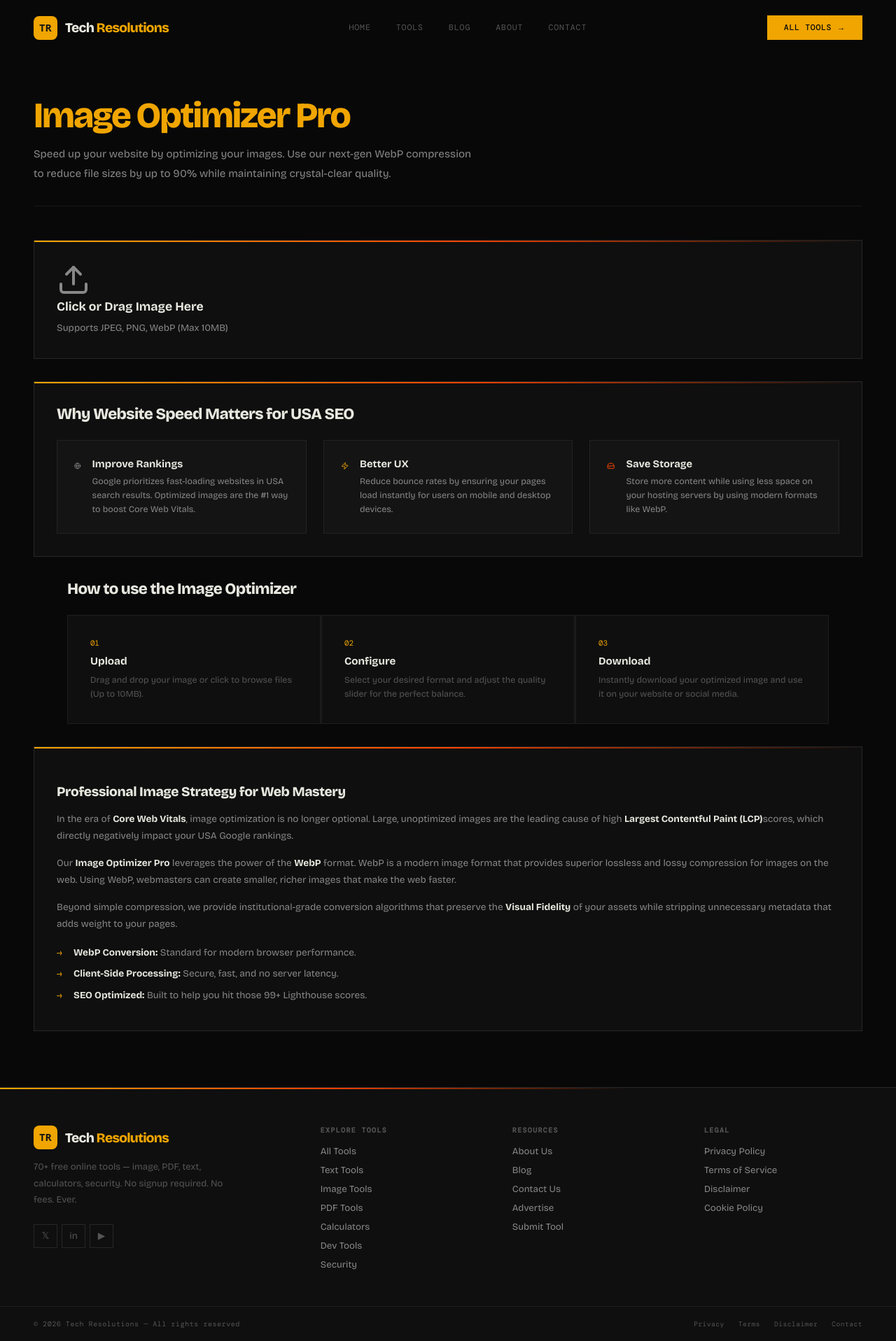
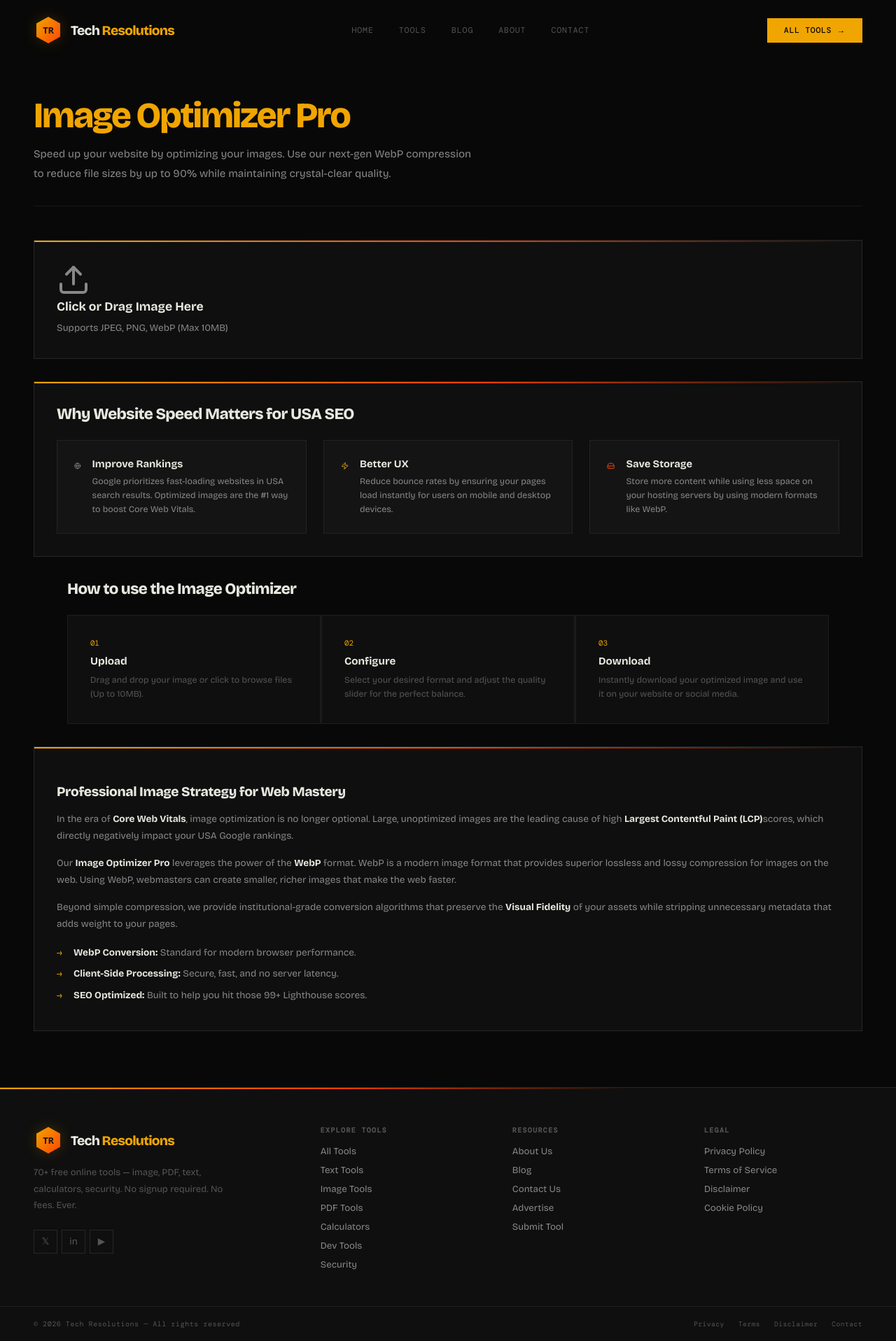
Before and after one commit to farhan01-aazmi/shadow-toolhub, a Next.js app: page /tools/image-optimizer in a window 1280 px wide. Shown: the whole page at 70% size. Built offline with nearby package versions, Linux system fonts and the light colour scheme.

Commit message:
design: upgrade logo to premium hexagonal design and fix blog section full-width layout

```diff
--- a/src/app/globals.css
+++ b/src/app/globals.css
@@ -78,9 +78,15 @@
 }
 
 .logo-mark svg {
-  width: 34px;
-  height: 34px;
-  display: block
+  width: 42px;
+  height: 42px;
+  display: block;
+  filter: drop-shadow(0 0 10px rgba(240, 165, 0, 0.2));
+  transition: transform 0.3s ease;
+}
+
+.logo:hover .logo-mark svg {
+  transform: rotate(5deg) scale(1.05);
 }
 
 .logo-word {
@@ -732,9 +738,6 @@
   max-width: 1400px;
   margin: 0 auto;
   padding: 0 48px 72px;
-  display: grid;
-  grid-template-columns: 1fr 300px;
-  gap: 48px;
 }
 
 .blog-hd {
--- a/src/components/layout/Footer.tsx
+++ b/src/components/layout/Footer.tsx
@@ -8,9 +8,15 @@
         <div className="foot-brand">
           <Link href="/" className="logo">
             <div className="logo-mark">
-              <svg viewBox="0 0 34 34" fill="none">
-                <rect width="34" height="34" rx="8" fill="#f0a500" />
-                <text x="50%" y="54%" dominantBaseline="middle" textAnchor="middle" fill="#141414" fontSize="14" fontWeight="900" fontFamily="system-ui">TR</text>
+              <svg viewBox="0 0 42 42" fill="none">
+                <defs>
+                  <linearGradient id="hexGradFoot" x1="0%" y1="0%" x2="100%" y2="100%">
+                    <stop offset="0%" stopColor="#f0a500" />
+                    <stop offset="100%" stopColor="#ff4500" />
+                  </linearGradient>
+                </defs>
+                <path d="M21 2 L38 11.5 V30.5 L21 40 L4 30.5 V11.5 L21 2Z" fill="url(#hexGradFoot)" />
+                <text x="50%" y="54%" dominantBaseline="middle" textAnchor="middle" fill="#141414" fontSize="13" fontWeight="900" fontFamily="system-ui" letterSpacing="-0.02em">TR</text>
               </svg>
             </div>
             <span className="logo-word">Tech <em>Resolutions</em></span>
--- a/src/components/layout/Navbar.tsx
+++ b/src/components/layout/Navbar.tsx
@@ -18,9 +18,15 @@
       <nav id="nav" className={`nav-bp ${scrolled ? 'scrolled' : ''}`}>
         <Link href="/" className="logo">
           <div className="logo-mark">
-            <svg viewBox="0 0 34 34" fill="none">
-              <rect width="34" height="34" rx="8" fill="#f0a500" />
-              <text x="50%" y="54%" dominantBaseline="middle" textAnchor="middle" fill="#141414" fontSize="14" fontWeight="900" fontFamily="system-ui">TR</text>
+            <svg viewBox="0 0 42 42" fill="none">
+              <defs>
+                <linearGradient id="hexGradFoot" x1="0%" y1="0%" x2="100%" y2="100%">
+                  <stop offset="0%" stopColor="#f0a500" />
+                  <stop offset="100%" stopColor="#ff4500" />
+                </linearGradient>
+              </defs>
+              <path d="M21 2 L38 11.5 V30.5 L21 40 L4 30.5 V11.5 L21 2Z" fill="url(#hexGradFoot)" />
+              <text x="50%" y="54%" dominantBaseline="middle" textAnchor="middle" fill="#141414" fontSize="13" fontWeight="900" fontFamily="system-ui" letterSpacing="-0.02em">TR</text>
             </svg>
           </div>
           <span className="logo-word">Tech <em>Resolutions</em></span>
```
